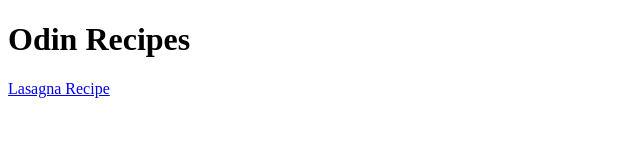
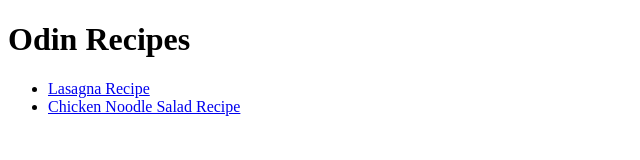
Before and after one commit to augustopdelima/odin-recipes, a plain HTML site: page index.html in a window 1280 px wide. Shown: the whole page, without its empty margins (0-640 px from the left). Drawn offline with Linux system fonts and the light colour scheme.

Commit message:
Add a list of recipes to index.html

```diff
--- a/index.html
+++ b/index.html
@@ -8,7 +8,16 @@
 
 <body>
 	<h1>Odin Recipes</h1>
-	<a href="./recipes/lasagna.html">Lasagna Recipe</a>
+	<ul>
+		<li>
+			<a href="./recipes/lasagna.html">Lasagna Recipe</a>
+		</li>
+		<li>
+			<a href="./recipes/chicken_noodle_salad.html">Chicken Noodle Salad Recipe</a>
+		</li>
+	</ul>
+
+
 </body>
 
 </html>
```
